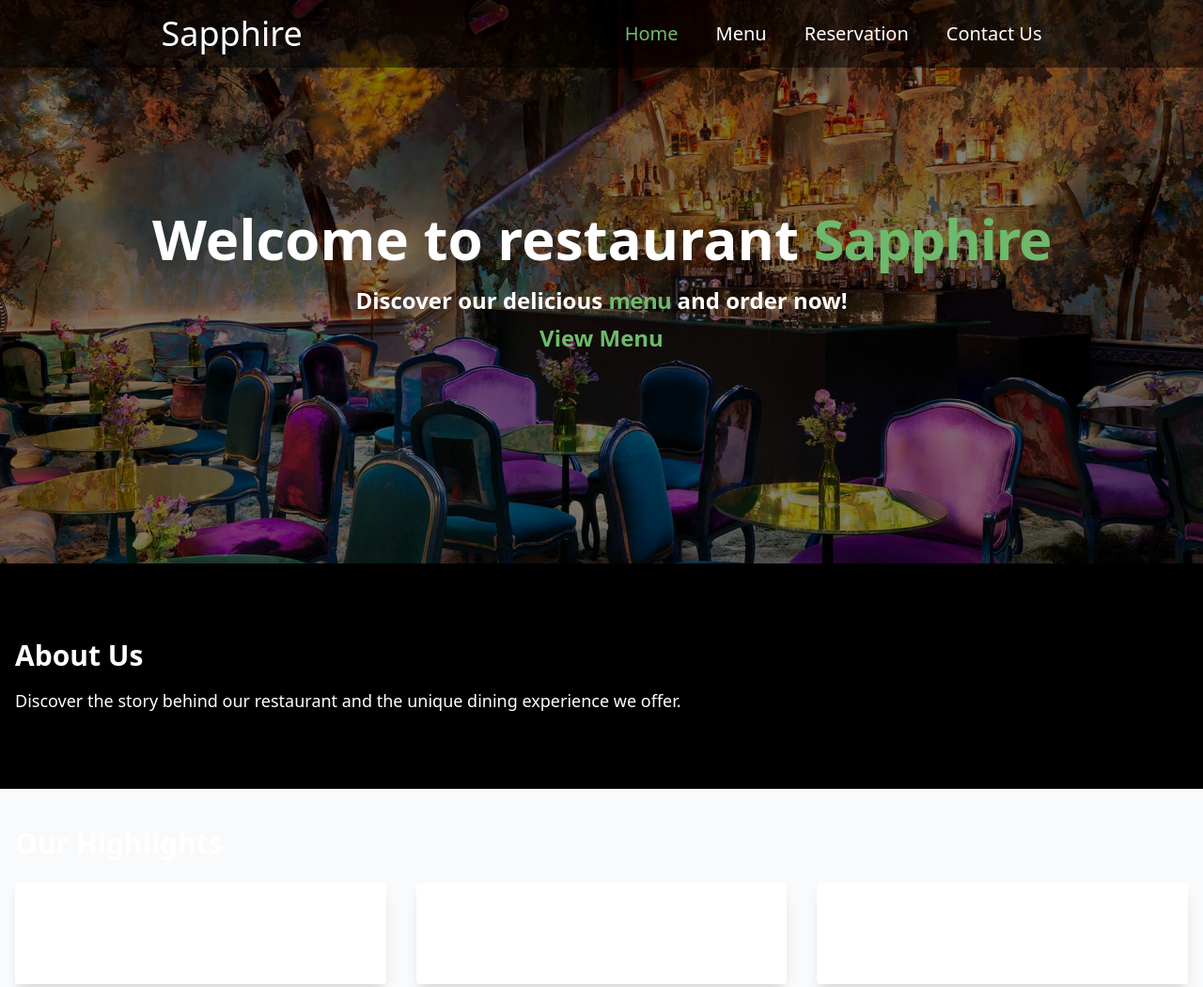
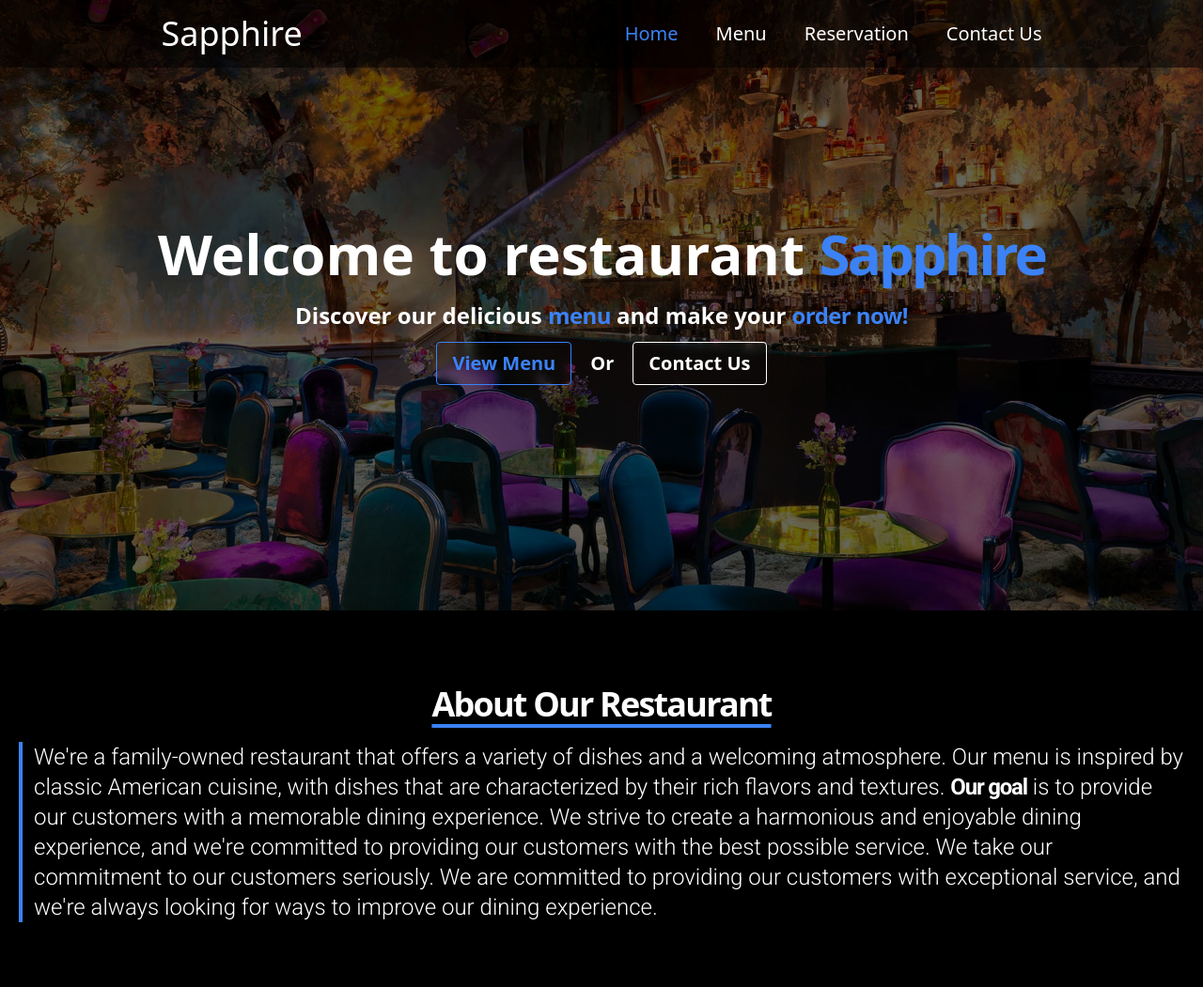
Before and after one commit to XtremeThaqi/2-Restaurant-App, a plain HTML site: page index.html in a window 1280 px wide. Shown: the top 1051 px of the page at 94% size. Drawn offline with nearby package versions, Linux system fonts and the light colour scheme.

Commit message:
index html
changes the color and fixed design and added text

```diff
--- a/index.html
+++ b/index.html
@@ -8,17 +8,21 @@
     <script
         src="https://cdn.tailwindcss.com?plugins=forms,typography,aspect-ratio,line-clamp,container-queries"></script>
     <link rel="stylesheet" href="https://cdnjs.cloudflare.com/ajax/libs/font-awesome/6.0.0-beta3/css/all.min.css">
+    <link rel="preconnect" href="https://fonts.googleapis.com">
+<link rel="preconnect" href="https://fonts.gstatic.com" crossorigin>
+<link href="https://fonts.googleapis.com/css2?family=Roboto:ital,wght@0,100;0,300;0,700;0,900;1,900&display=swap" rel="stylesheet">
 </head>
 
-<body class="bg-[#000] text-[#fff]">
+<body class="bg-[#000]">
     <!-- Header -->
-    <nav class="fixed top-0 w-full h-18 flex justify-around items-center z-10 py-4 bg-black bg-opacity-50">
+    <nav class="fixed top-0 w-full h-18 flex justify-around items-center z-10 py-4 bg-black bg-opacity-50 text-white">
         <!-- Logo -->
-        <h2 class="cursor-default pointer-events-none select-none text-4xl max-md:text-3xl max-sm:text-2xl text-white">Sapphire</h2>
+        <h2 class="cursor-default pointer-events-none select-none text-4xl max-md:text-3xl max-sm:text-2xl text-white">
+            Sapphire</h2>
 
         <!-- Desktop Menu -->
         <ul class="flex items-center gap-10 max-sm:hidden">
-            <li class='hover:underline text-[20px] text-[#6EBA6C]'>
+            <li class='hover:underline text-[20px] text-[#3B82F6]'>
                 <a href="./index.html">Home</a>
             </li>
             <li class='hover:underline text-[20px]'>
@@ -34,13 +38,13 @@
 
         <!-- Hamburger Menu -->
         <div class='sm:hidden text-white cursor-pointer text-2xl' id='openMenu'>
-            <i class="fas fa-bars text-[#6EBA6C]"></i>
+            <i class="fas fa-bars text-[#3B82F6]"></i>
         </div>
 
         <!-- Mobile Menu -->
         <div class="mobile-menu hidden absolute top-[64px] w-full p-5 bg-black bg-opacity-50">
             <ul class="flex flex-col gap-5 items-center">
-                <li class='hover:underline text-[18px] text-[#6EBA6C]'>
+                <li class='hover:underline text-[18px] text-[#3B82F6]'>
                     <a href="./index.html">Home</a>
                 </li>
                 <li class='hover:underline text-[18px]'>
@@ -57,26 +61,55 @@
     </nav>
 
     <!-- Hero Section -->
-    <section class="pt-[74px] px-4 md:h-[600px] h-[450px] relative bg-cover bg-center" style="background-image: url('./images/hero-image/image-hero.jpg');">
-        <div class="absolute top-0 left-0 w-full h-full bg-black bg-opacity-50">
+    <section class="pt-[74px] px-4 md:h-[650px] h-[450px] relative bg-cover bg-center bg-no-repeat" loading="lazy"
+        style="background-image: url('./images/hero-image/image-hero.jpg');">
+        <div class="absolute top-0 left-0 w-full h-full bg-black bg-opacity-60">
             <div class="container mx-auto px-4 h-full flex flex-col justify-center items-center">
-                <h1 class="text-2xl md:text-4xl xl:text-6xl text-white font-bold">Welcome to restaurant <span class="font-extrabold text-[#6EBA6C] tracking-tight">Sapphire</span></h1>
-                <div class="flex flex-col gap-2 mt-5">
-                    <div class="container mx-auto px-4 h-full flex justify-center items-center">
-                        <p class="text-lg md:text-xl xl:text-2xl text-white font-semibold">Discover our delicious <span class="tracking-tight font-extrabold text-[#6EBA6C]">menu</span> and order now!</p>
+                <h1 class="text-2xl sm:text-4xl lg:text-5xl xl:text-6xl text-white font-bold">Welcome to restaurant
+                    <span class="font-extrabold text-[#3B82F6] tracking-tighter">Sapphire</span>
+                </h1>
+                <div class="flex flex-col gap-3 mt-5">
+                    <div class="flex justify-center items-center">
+                        <p class="text-lg md:text-xl xl:text-2xl text-white font-semibold">Discover our delicious <span class="tracking-tight font-extrabold text-[#3B82F6]">menu</span> and make your <span class="tracking-tight font-extrabold text-[#3B82F6]">order now!</span></p>
                     </div>
-                    <div class="container mx-auto px-4 h-full flex justify-center items-center">
-                        <a href="menu.html" class="text-lg md:text-xl xl:text-2xl text-[#6EBA6C] font-semibold">View Menu</a>
+
+                    <div class="flex justify-center items-center gap-5">
+                        <a href="menu.html"
+                            class="hover:shadow-[inset_0_0_10px] text-md md:text-lg xl:text-xl text-[#3B82F6] font-semibold border border-[#3B82F6] py-2 px-4 max-sm:px-3 max-sm:py-1.5 rounded backdrop-blur-sm transition-all duration-500">
+                            View Menu
+                        </a>
+
+                        <p class="text-md md:text-lg xl:text-xl text-white font-semibold">Or</p>
+
+                        <a href="contact.html"
+                            class="hover:shadow-[inset_0_0_10px] text-md md:text-lg xl:text-xl text-white font-semibold border border-white py-2 px-4 max-sm:px-3 max-sm:py-1.5 rounded backdrop-blur-sm transition-all duration-500">
+                            Contact Us
+                        </a>
+                    </div>
                 </div>
+
             </div>
-
-        </div>
     </section>
 
     <!-- About Section -->
-    <section class="container mx-auto my-20 px-4 text-white">
-        <h2 class="text-3xl font-semibold mb-4">About Us</h2>
-        <p class="text-lg mb-6">Discover the story behind our restaurant and the unique dining experience we offer.</p>
+    <section class="container mx-auto my-20 px-5 text-white">
+        <h2 class="text-4xl xl:text-4xl font-bold mb-5 text-center tracking-tighter underline underline-offset-8 decoration-[#3B82F6] decoration-4">About Our Restaurant</h2>
+
+        <div class="flex max-md:flex-col gap-5 min-h-[100px]">
+
+            <p class="text-lg md:text-xl xl:text-2xl leading-8 border-l-4 border-[#3B82F6] pl-3" style="font-family: 'Roboto';">
+                We're a family-owned restaurant that offers a variety of dishes and a welcoming atmosphere. Our menu is
+                inspired by classic American cuisine, with dishes that are characterized by their rich flavors and textures.
+
+                <span class="font-bold tracking-tighter">Our goal</span> is to provide our customers with a memorable dining experience. We strive to create a
+                harmonious and enjoyable dining experience, and we're committed to providing our customers with the best possible service.
+
+                We take our commitment to our customers seriously. We are committed to providing our customers with
+                exceptional service, and we're always looking for ways to improve our dining experience.
+            </p>
+
+        </div>
+
     </section>
 
     <!-- Highlights Section -->
```
